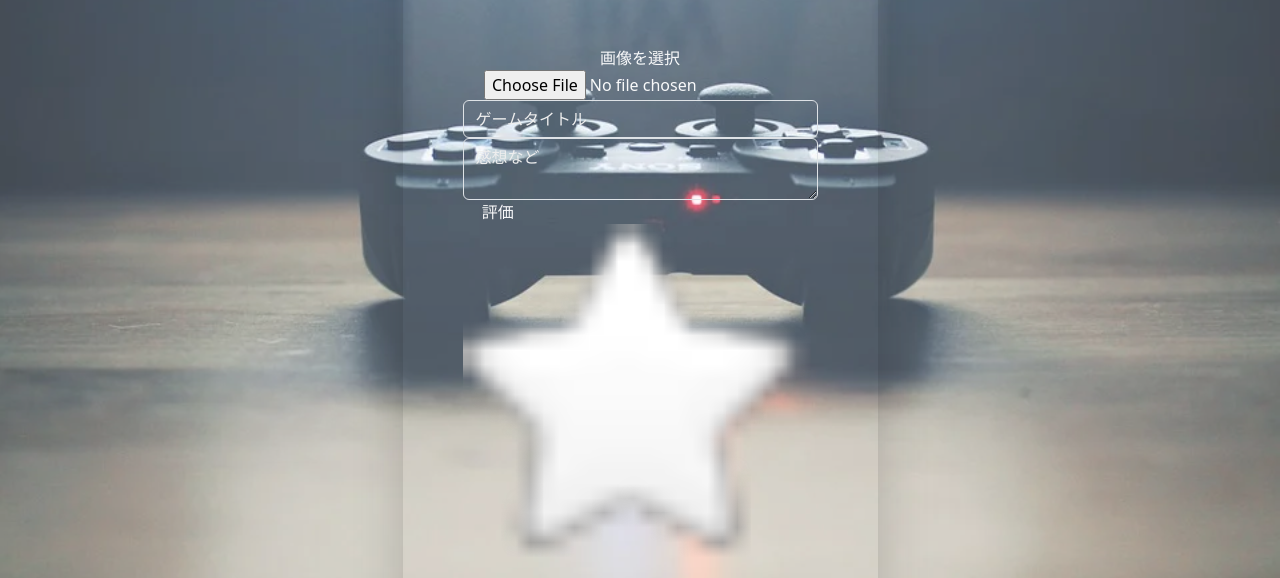
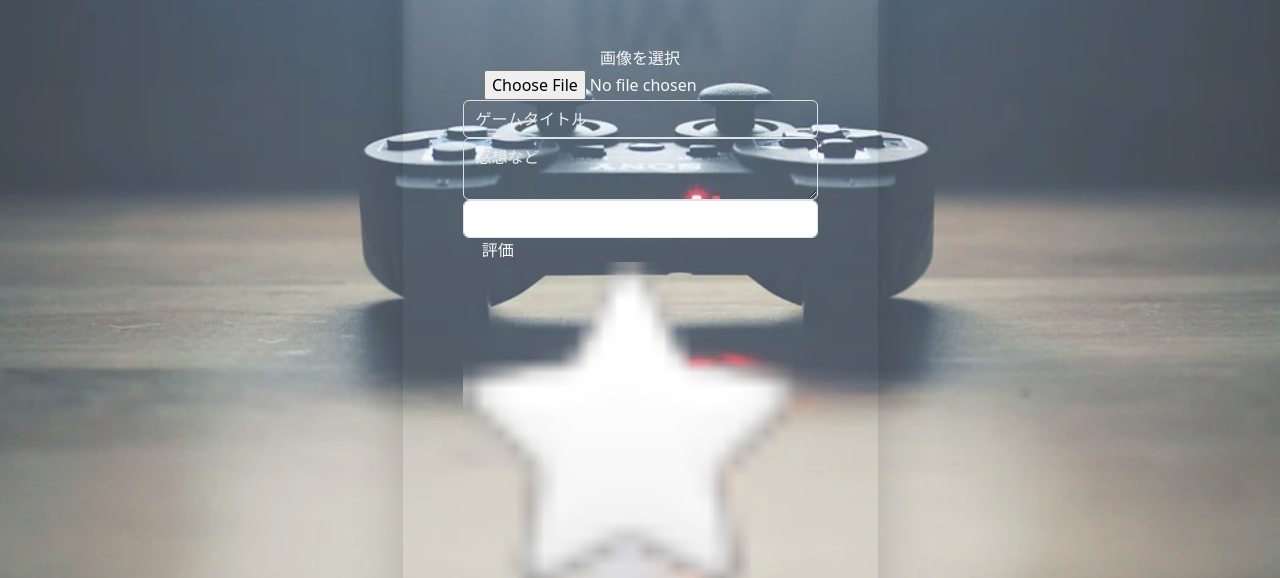
Before and after one commit to yasuakiyoshida/game-blog-practice, a Rails app: page /games/new in a window 1280 px wide. Shown: the part 256-834 px from the top of the page. Run offline with Rails 7, Linux system fonts and the light colour scheme; the visitor is signed in with stand-in values (Sample User, id 1); style sheets or scripts are compiled from the project's sources; parts of the project's set-up code (start-up, migrations or seed data) failed here and were passed over; some libraries are stand-ins or nearby versions.

Commit message:
[Add] 投稿画面にタグを追加

```diff
--- a/app/views/games/new.html.erb
+++ b/app/views/games/new.html.erb
@@ -16,6 +16,12 @@
 
             <div class="form-group">
               <%= f.text_area :impressions, placeholder: "感想など", class: "form-control bg-transparent text-light", id: "impressions" %>
+            </div>
+
+            <!-- タグ -->
+            <div class="form-group">
+              <%= f.text_field :tag_list, value: @game.tag_list.join(','), class: "form-control" %>
+              <!-- 初期値に、joinを設定することで区切り文字の , で区切って複数のタグを入力できる、game.rbにtagを追加したので親クラスのインスタンス@gameを指定しておく -->
             </div>
 
             <!-- 評価 -->
```
